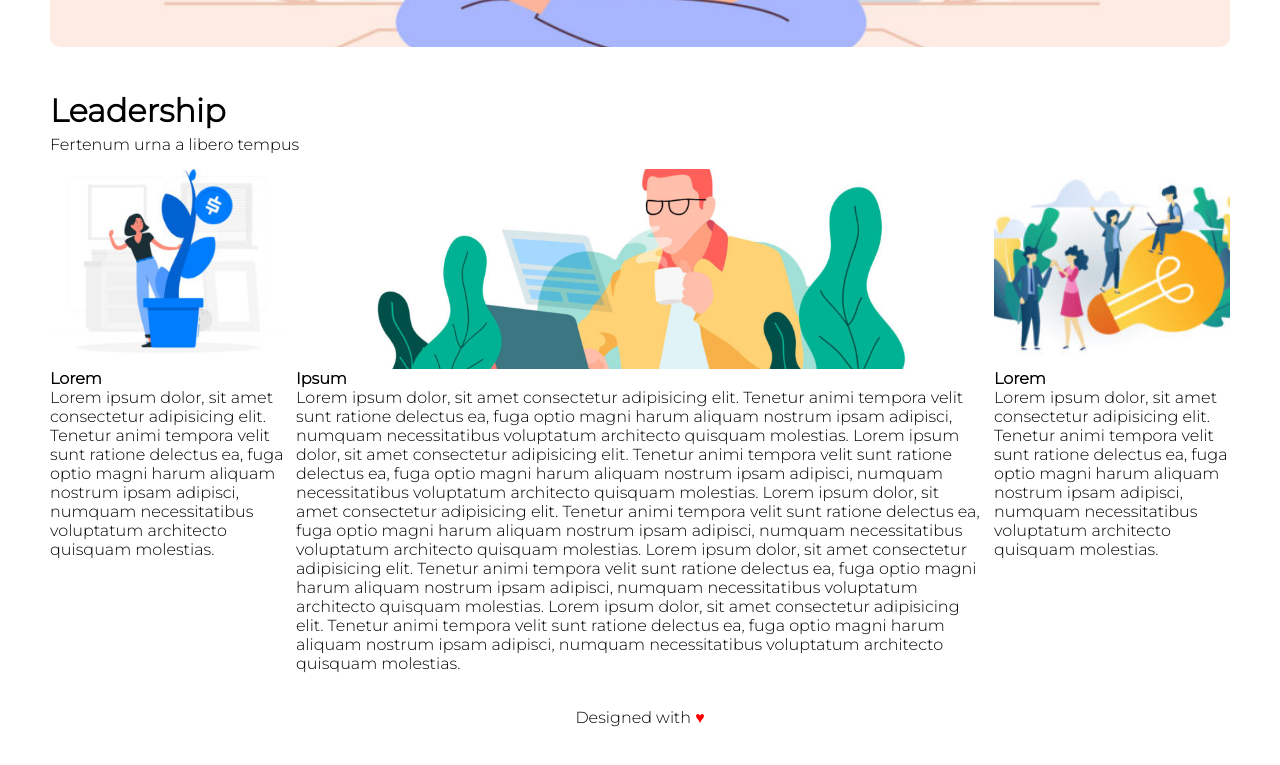
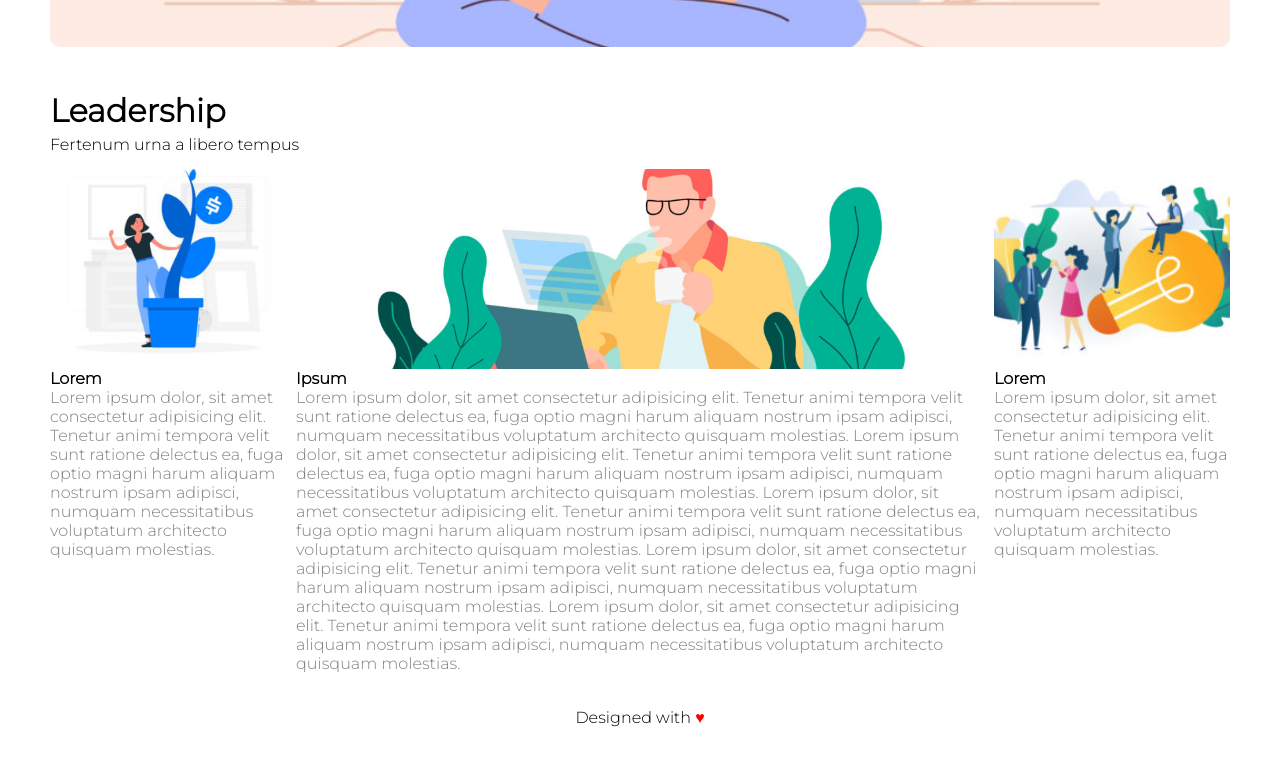
Before and after one commit to Dario0199/htmlcss-wp, a plain HTML site: page index.html in a window 1280 px wide. Shown: the part 626-1391 px from the top of the page. Before the commit the page ends 1353 px from the top, so only its background shows below. Drawn offline with Linux system fonts and the light colour scheme.

Commit message:
add txt color

```diff
--- a/index.html
+++ b/index.html
@@ -99,7 +99,7 @@
         </main>
 
         <!-- footer -->
-        <footer class="footer pad-o">
+        <footer class="footer pad-o marg-b">
             <div class="footer-txt">Designed with <span class="heart">&hearts;</span></div>
         </footer>
     </div>
--- a/master.css
+++ b/master.css
@@ -134,6 +134,13 @@ main{
 
 /* sidebar */
 
+.s-txt p{
+    color: grey;
+}
+
+.m-txt p{
+    color: grey;
+}
 
 
  .s-img1{
@@ -152,6 +159,7 @@ main{
     background-size: cover;
     background-position: center;
     border-radius: 10px;
+
  }
 
  .s-img2{
```
